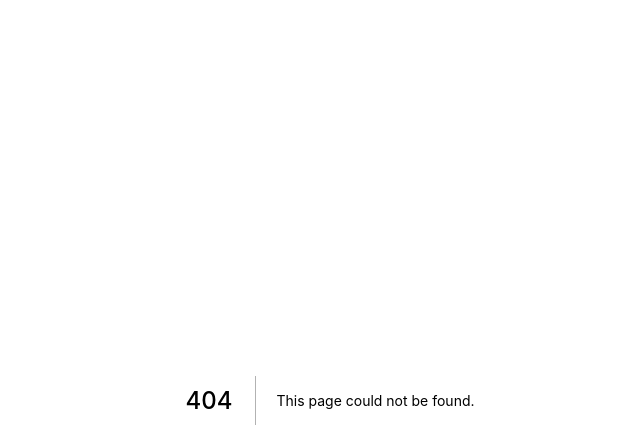
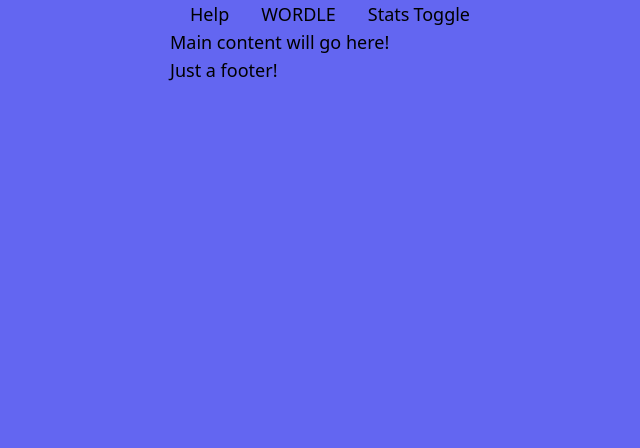
Before and after one commit to shalvak3/shalva-eth, a Next.js app: page /wordle in a window 1280 px wide. Before the commit this address had no page. Shown: the top 448 px of the page, without its empty margins (310-950 px from the left). Built offline with nearby package versions, Linux system fonts and the light colour scheme.

Commit message:
Finally got the background color in

```diff
--- a/components/footer.js
+++ b/components/footer.js
@@ -4,13 +4,15 @@ export default function Footer() {
     return(
         <footer className="bg-accent-1 border-t border-accent-2">
             <Container>
-                <div className="py-10 flex flex-col lg:flex-row items-center justify-between">
-                    <div className="flex flex-row space-x-1">
+               <div className="py-10 flex flex-col lg:flex-row items-center justify-between">
+                <p>just a footer.</p>
+                 {/*}   <div className="flex flex-row space-x-1">
                         <div>Twitter</div>
                         <div>Linkedin</div>
                         <div>Insta</div>
                     </div>
                     <div>random inspirational quote.</div>
+                */}
                 </div>
             </Container>
         </footer>
--- /dev/null
+++ b/components/wordle/wordle_board.js
@@ -0,0 +1,18 @@
+export default function WordleBoard({ children }) {
+    return(
+        <div className="w-full h-full bg-indigo-500">
+            <style global jsx>{`
+                body, html {
+                    height:100%;
+                    margin:0px;
+                }
+                #__next {
+                    height:100%;
+                }
+           `}</style>
+            <div className="flex flex-col my-0 mx-auto w-full h-full max-w-xs font-sans text-lg p-0">
+                {children}
+             </div>
+        </div>
+    )
+}
--- /dev/null
+++ b/components/wordle/wordle_footer.js
@@ -0,0 +1,7 @@
+export default function WordleFooter() {
+    return (
+        <div>
+            <p>Just a footer!</p>
+        </div>
+    )
+}
--- /dev/null
+++ b/components/wordle/wordle_header.js
@@ -0,0 +1,16 @@
+import Container from "../container"
+
+export default function WordleHeader(){
+    return (
+        <Container>
+            <div className='flex flex-row space-x-1 justify-between'>
+                <button>Help</button>
+                <div>WORDLE</div>
+                <div className='space-x-1'>
+                    <button>Stats</button>
+                    <button>Toggle</button>
+                </div>
+            </div>
+        </Container>
+    )
+}
--- /dev/null
+++ b/components/wordle/wordle_meta.js
@@ -0,0 +1,13 @@
+import Head from 'next/head'
+
+export default function WordleMeta() {
+   return(
+    <Head>
+        <meta
+        name="description"
+        content="Wordle clone! Just for fun."
+      />
+    </Head>
+    //Need to add a favicon
+   )
+}
--- a/pages/api/hello.js
+++ /dev/null
@@ -1,3 +0,0 @@
-export default function handler(req, res) {
-    res.status(200).json({ text:'Hello. Now with a change.'})
-}
--- /dev/null
+++ b/pages/wordle.js
@@ -0,0 +1,22 @@
+import Head from 'next/head'
+
+import WordleMeta from '../components/wordle/wordle_meta'
+import WordleHeader from '../components/wordle/wordle_header'
+import WordleFooter from '../components/wordle/wordle_footer'
+import WordleBoard from '../components/wordle/wordle_board'
+
+export default function Wordle() {
+    return (
+        <WordleBoard>
+            <WordleMeta />
+            <Head>
+                <title>Wordle - a daily word game clone 🐑</title>
+            </Head>
+                <WordleHeader />
+                <div>
+                    <p>Main content will go here!</p>
+                </div>
+                <WordleFooter />
+        </WordleBoard>
+    )
+}
--- a/tailwind.config.js
+++ b/tailwind.config.js
@@ -1,4 +1,6 @@
 // tailwind.config.js
+const defaultTheme = require('tailwindcss/defaultTheme')
+
 module.exports = {
     purge: [
       // Use *.tsx if using TypeScript
@@ -7,6 +9,10 @@ module.exports = {
     ],
     // ...
     theme: {
+      screens :{
+        'xs':'500px',
+        ...defaultTheme.screens,
+      },
       extend: {
         colors: {
           'accent-1': '#FAFAFA',
```
